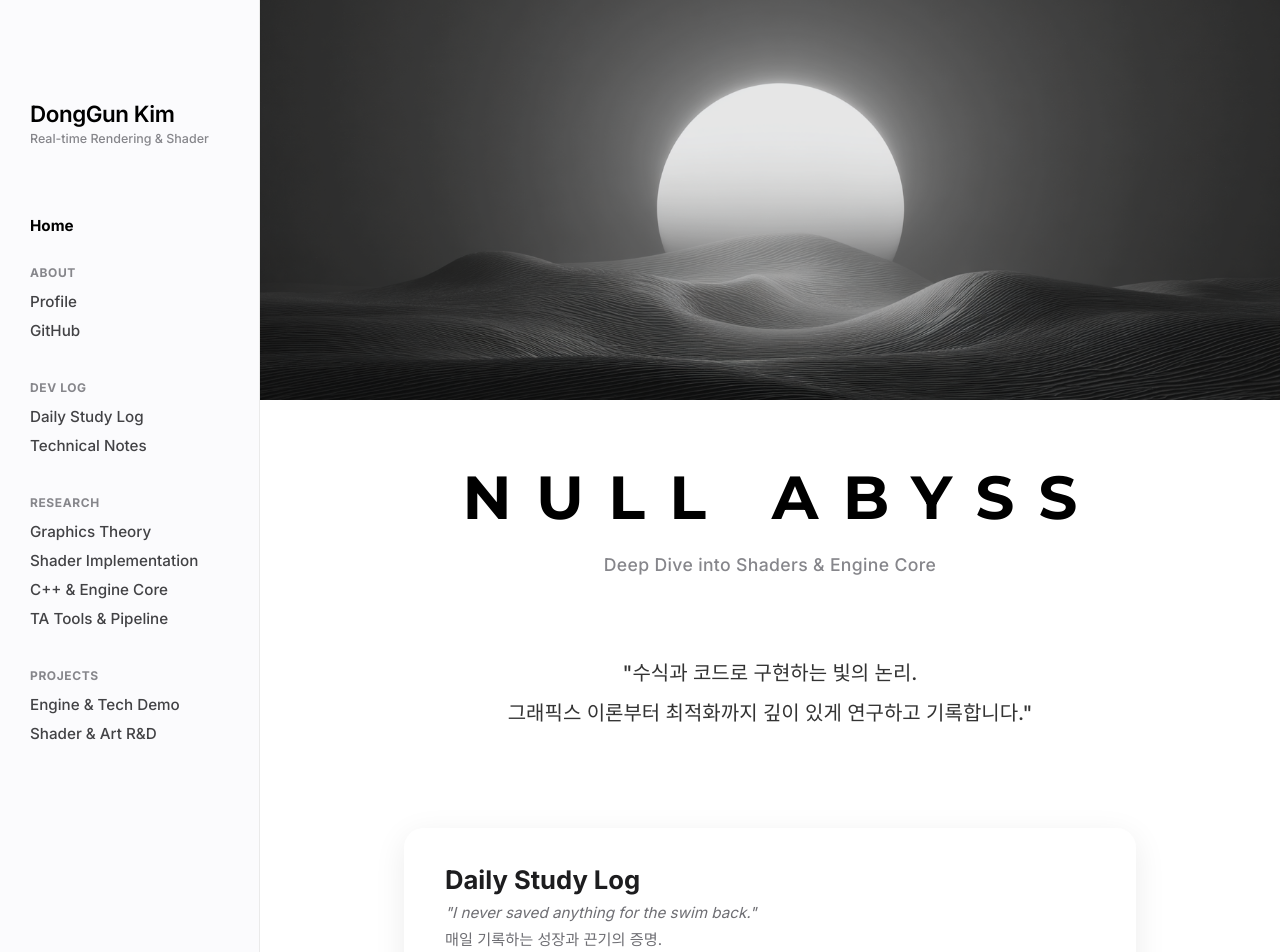
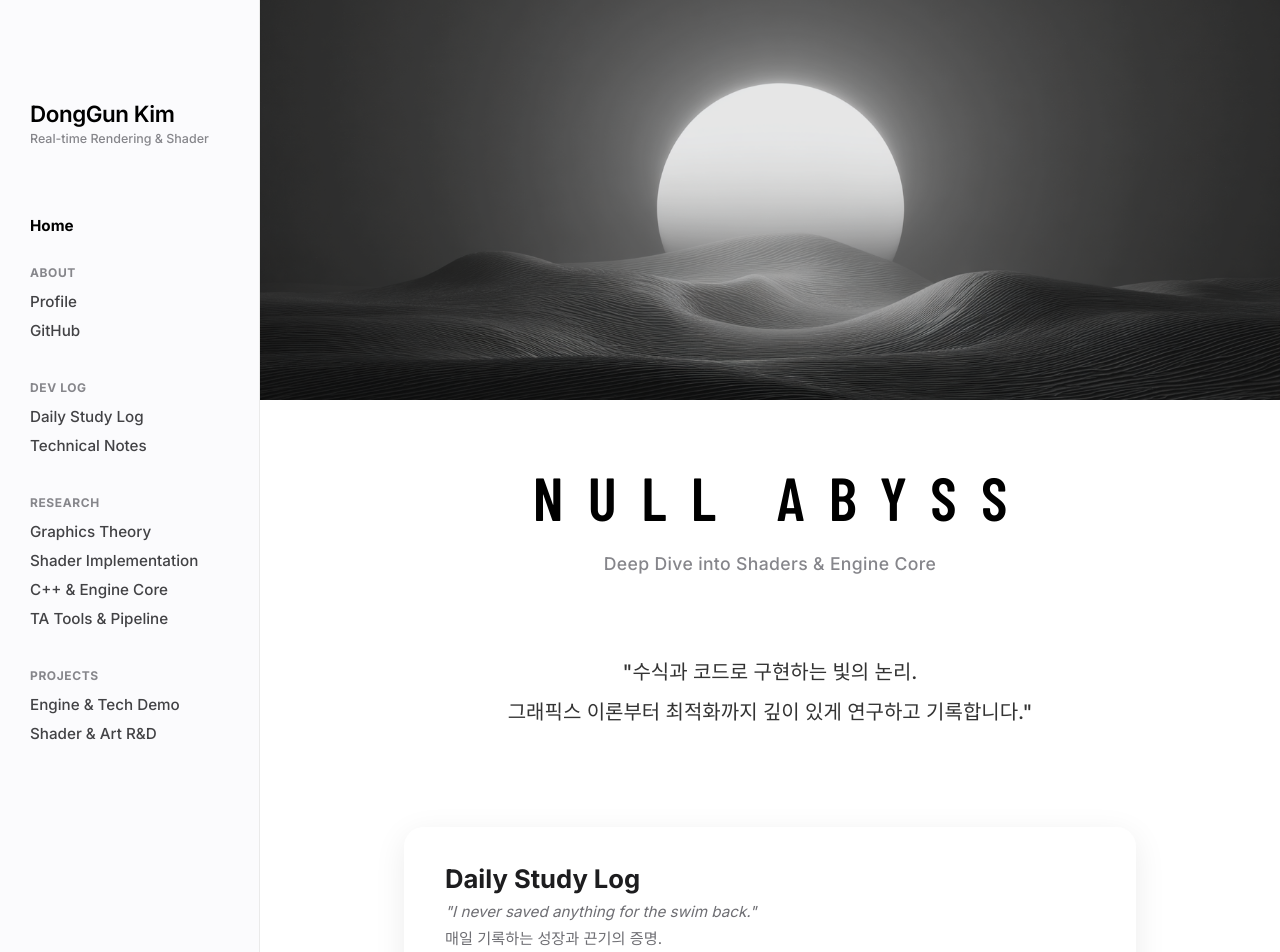
Before and after one commit to KimDongGun324/kimdonggun324.github.io, a Jekyll site: the page built from index.md, in a window 1280 px wide. Shown: the top 952 px of the page. Built offline with Jekyll 4.4.1, drawn with Linux system fonts in a browser that asks for light colours.

Commit message:
메인 대수술-18
. 폰트 로드 수정 (HTML <head> 섹션)

```diff
--- a/_layouts/default.html
+++ b/_layouts/default.html
@@ -7,7 +7,7 @@
 
   <link rel="preconnect" href="https://fonts.googleapis.com">
   <link rel="preconnect" href="https://fonts.gstatic.com" crossorigin>
-  <link href="https://fonts.googleapis.com/css2?family=Inter:wght@300;400;500;600;700;800&family=Montserrat:wght@700&family=Archivo+Black&display=swap" rel="stylesheet">
+  <link href="https://fonts.googleapis.com/css2?family=Inter:wght@300;400;500;600;700;800&family=Montserrat:wght@700&family=Barlow+Condensed:wght@600;700&display=swap" rel="stylesheet">
 
   <style>
     /* =========================================
```
